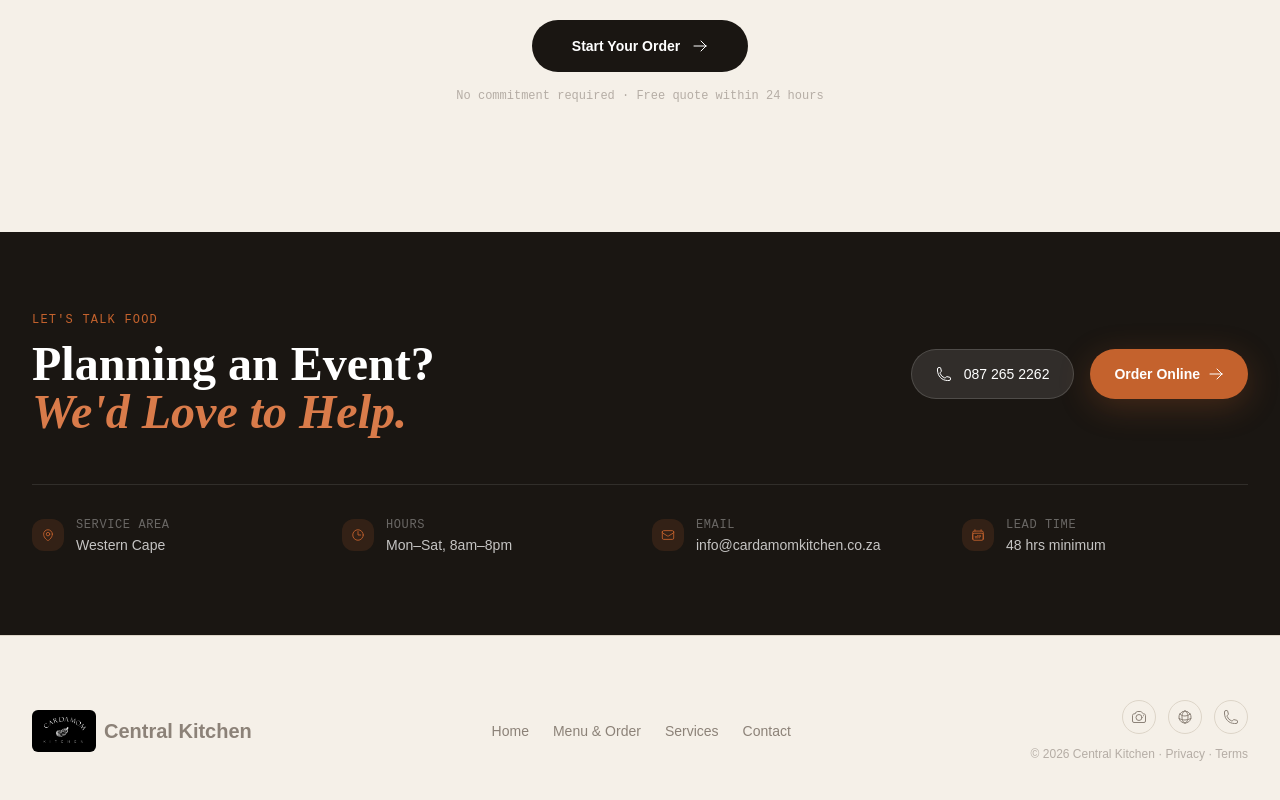
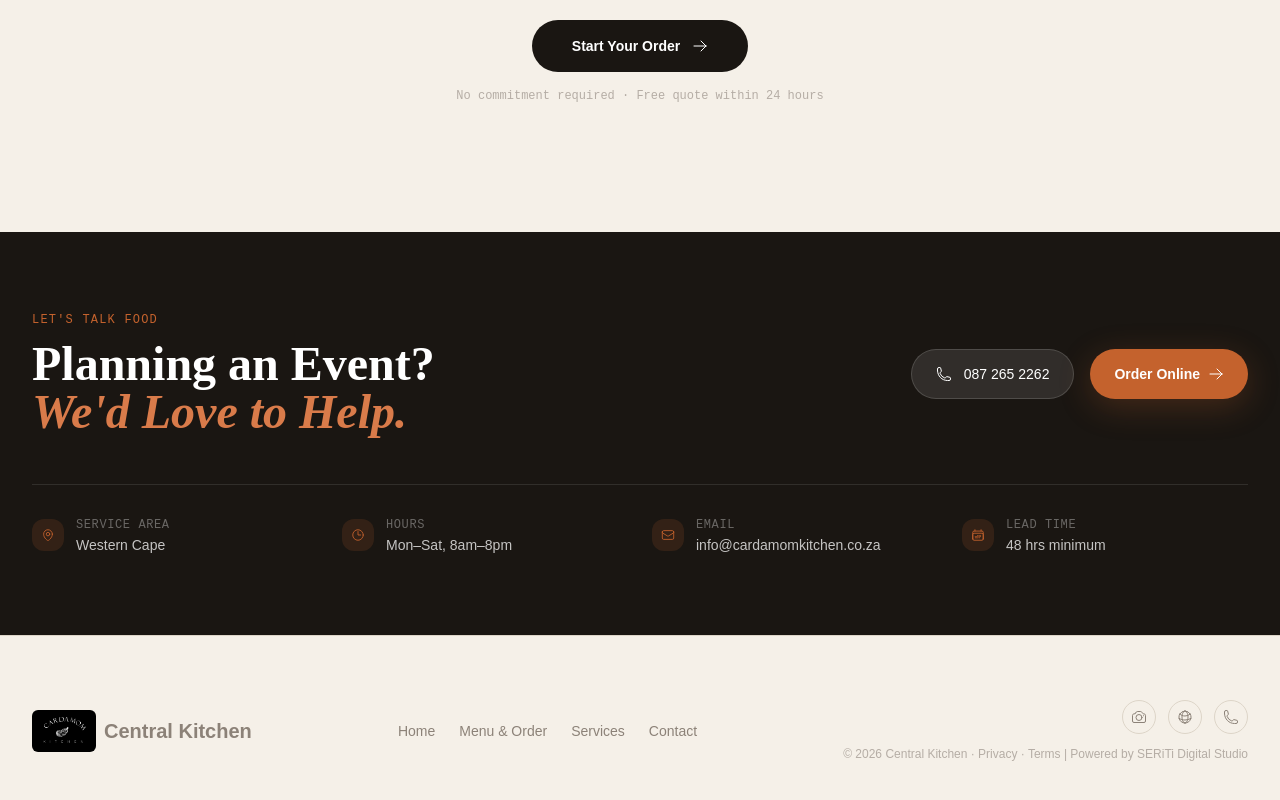
Before and after one commit to 3tiersystems-RMA/cateringhub, a Next.js app: page /homepage in a window 1280 px wide. Shown: the part 3501-4301 px from the top of the page. Built offline with nearby package versions, Linux system fonts and the light colour scheme; no server answers; the database is empty.

Commit message:
Local Commit: 2026-03-11T13:15:00.296Z - Added `| Powered by SERiTi Digital Studio` to the right of `Terms` in the footer copyright line

```diff
--- a/src/components/Footer.tsx
+++ b/src/components/Footer.tsx
@@ -55,7 +55,7 @@ export default function Footer() {
               </a>
             </div>
             <p className="text-xs text-[#B5ADA5]">
-              © 2026 {APP_NAME} · Privacy · Terms
+              © 2026 {APP_NAME} · Privacy · Terms | Powered by SERiTi Digital Studio
             </p>
           </div>
         </div>
```
